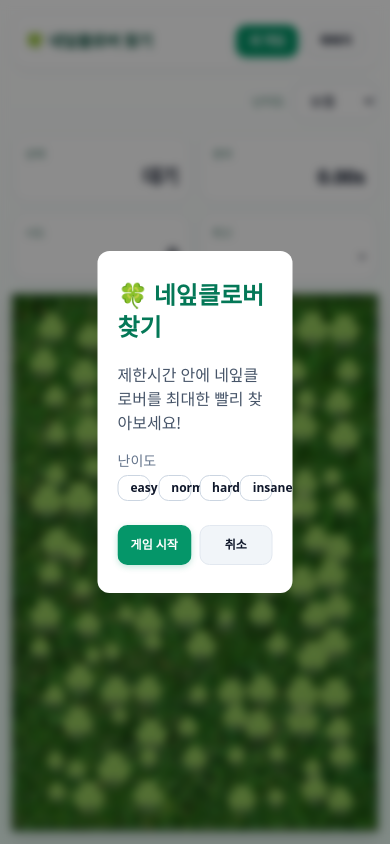
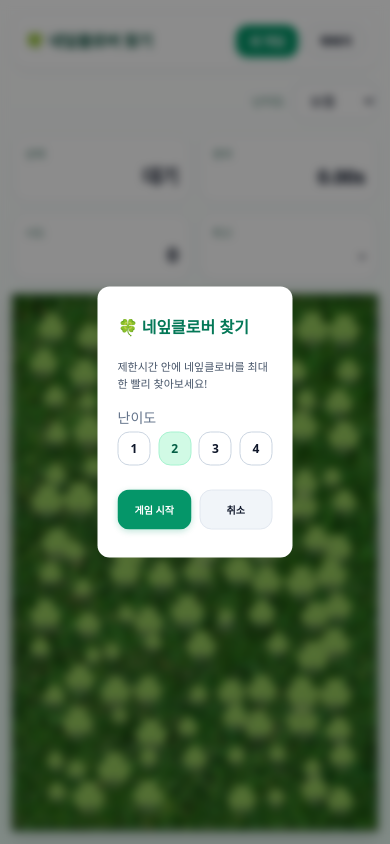
Before and after one commit to SeongYunHong/clover-game, a React (Vite) app: page / in a window 390 px wide. Built offline with nearby package versions, Linux system fonts and the light colour scheme.

Commit message:
버튼 함수에서 size 제거 및 반응형 추가

```diff
--- a/src/FourLeafCloverGame.jsx
+++ b/src/FourLeafCloverGame.jsx
@@ -78,13 +78,12 @@ function LightHalo({ w }) {
 }
 
 // ---------- Buttons ----------
-function Button({ children, onClick, color = "emerald", variant = "solid", size = "xs", className = "" }) {
+function Button({ children, onClick, color = "emerald", variant = "solid", className = "" }) {
   return (
     <button
       onClick={onClick}
       data-color={color}
       data-variant={variant}
-      data-size={size}
       className={`btn ${className}`}
     >
       {children}
@@ -287,8 +286,7 @@ export default function FourLeafCloverGame() {
             <Button
               color="emerald"
               variant="solid"
-              size="xs"
-              className="h-8 px-3 text-xs whitespace-nowrap"
+              className="px-3 py-1.5 text-xs rounded-xl h-8 text-xs whitespace-nowrap"
               onClick={openStartModal}
             >
               새 게임
@@ -404,7 +402,7 @@ export default function FourLeafCloverGame() {
               <Button color="emerald" variant="solid" className="min-h-10 px-4 text-sm" onClick={start}>
                 다시 도전
               </Button>
-              <Button color="slate" variant="soft" className="min-h-10 px-4 text-sm" onClick={() => setStatus("idle")}>
+              <Button color="slate" variant="soft" className="min-h-10 px-4 text-sm" onClick={() => setStatus("idle1")}>
                 닫기
               </Button>
             </div>
@@ -416,17 +414,17 @@ export default function FourLeafCloverGame() {
           {/* 카드 */}
           <div className="relative bg-white rounded-xl" id="clover-start-modal">
             <div className="px-5 py-7">
-              <h2 className="text-2xl font-bold text-emerald-700 mb-5">🍀 네잎클로버 찾기</h2>
-              <p className="mt-2 text-slate-600">제한시간 안에 네잎클로버를 최대한 빨리 찾아보세요!</p>
+              <h2 className="text-base lg:text-2xl font-bold text-emerald-700 mb-5">🍀 네잎클로버 찾기</h2>
+              <p className="mt-2 text-[11px] lg:text-base text-slate-600">제한시간 안에 네잎클로버를 최대한 빨리 찾아보세요!</p>
 
               {/* 난이도 (선택사항: 토글 버튼) */}
               <div className="mt-4">
                 <label className="block text-sm text-slate-500 mb-1">난이도</label>
-                <div className="grid grid-cols-4 gap-2">
-                  {["easy", "normal", "hard", "insane"].map((lv) => (
+                <div className="flex justify-between lg:justify-center lg:gap-12">
+                  {["1", "2", "3", "4"].map((lv) => (
                     <Button
+                      className="px-3 py-1.5 text-xs rounded-xl"
                       key={lv}
-                      size="xs"
                       color={difficulty === lv ? "emerald" : "slate"}
                       variant={difficulty === lv ? "soft" : "outline"}
                       onClick={() => setDifficulty(lv)}
@@ -441,12 +439,12 @@ export default function FourLeafCloverGame() {
                 <Button
                   color="emerald"
                   variant="solid"
-                  className="min-h-10 px-4 text-sm flex-1"
+                  className="px-4 py-1.5 rounded-xl min-h-10 text-[10px] lg:text-sm flex-1"
                   onClick={handleStart}
                 >
                   게임 시작
                 </Button>
-                <Button color="slate" variant="soft" className="min-h-10 px-4 text-sm flex-1" onClick={() => setShowStartModal(false)}>
+                <Button color="slate" variant="soft" className="px-4 py-1.5 rounded-xl min-h-10 text-[10px] lg:text-sm flex-1" onClick={() => setShowStartModal(false)}>
                   취소
                 </Button>
               </div>
@@ -460,7 +458,6 @@ export default function FourLeafCloverGame() {
 
           .btn{ border-radius:12px; padding:8px 12px; font-weight:700; cursor:pointer; transition:transform .12s ease, box-shadow .2s ease, background .2s ease, color .2s ease, border .2s ease; border:1px solid transparent; user-select:none; }
           .btn:active{ transform:scale(.96); }
-          .btn[data-size="xs"]{ padding:6px 12px; font-size:12px; line-height:1; border-radius:10px; }
 
           /* solid */
           .btn[data-variant="solid"][data-color="emerald"]{ background:#059669; color:#fff; box-shadow:0 2px 6px rgba(5,150,105,.24); }
```
